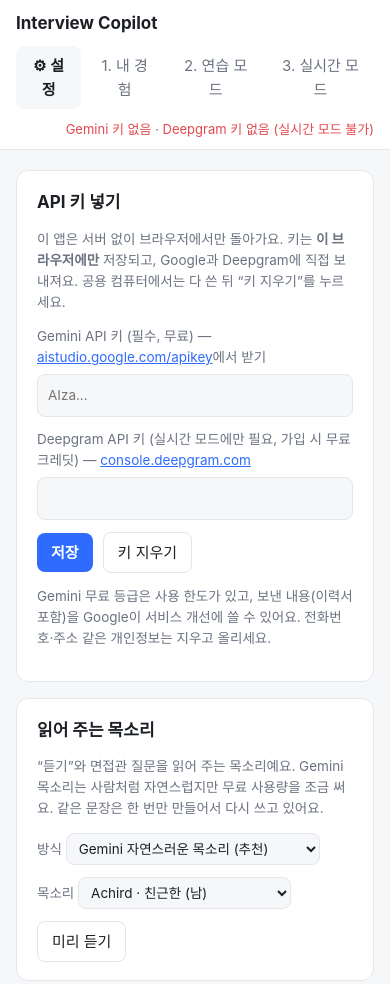
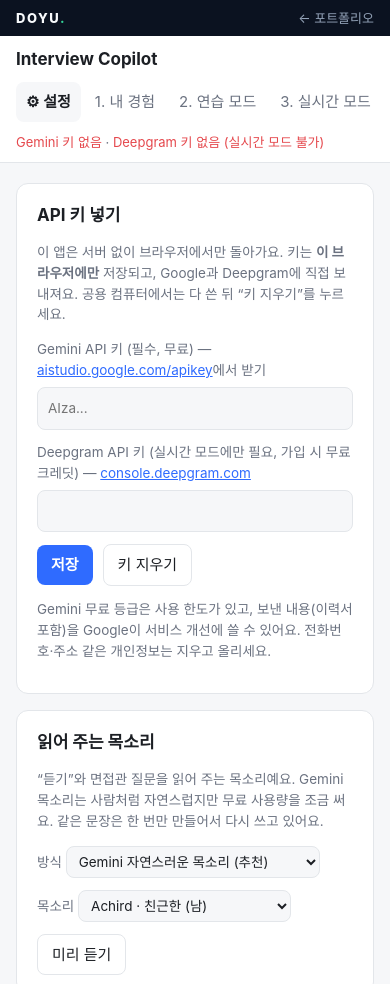
Before and after one commit to DoyuIm/interview-copilot, a plain HTML site: page index.html in a window 390 px wide. Shown: the top 984 px of the page. Drawn offline with Linux system fonts and the light colour scheme.

Commit message:
Add a portfolio nav bar and fix the header on narrow screens

```diff
--- a/index.html
+++ b/index.html
@@ -9,6 +9,15 @@
   <link rel="stylesheet" href="style.css" />
 </head>
 <body>
+  <!-- Links back to the portfolio; absolute URLs so they also work from the GitHub Pages copy. -->
+  <div class="site-bar">
+    <a class="site-logo" href="https://doyu-portfolio-site.is-a.dev/">DOYU<span>.</span></a>
+    <nav class="site-links" aria-label="Portfolio">
+      <a href="https://doyu-portfolio-site.is-a.dev/">← 포트폴리오</a>
+      <a href="https://doyu-portfolio-site.is-a.dev/#projects">Projects</a>
+      <a href="https://github.com/DoyuIm/interview-copilot" target="_blank" rel="noopener">GitHub</a>
+    </nav>
+  </div>
   <header class="top">
     <h1>Interview Copilot</h1>
     <nav class="tabs" role="tablist">
--- a/style.css
+++ b/style.css
@@ -32,6 +32,15 @@ body {
   color: var(--text);
   font: 15px/1.55 -apple-system, BlinkMacSystemFont, "Apple SD Gothic Neo", "Pretendard", sans-serif;
 }
+.site-bar {
+  display: flex; align-items: center; justify-content: space-between; gap: 12px;
+  padding: 8px 20px; background: #0B1220; font-size: 13px;
+}
+.site-logo { color: #F8FAFC; font-weight: 800; letter-spacing: .12em; text-decoration: none; }
+.site-logo span { color: #34D399; }
+.site-links { display: flex; gap: 16px; }
+.site-links a { color: #94A3B8; text-decoration: none; }
+.site-links a:hover { color: #34D399; }
 .top {
   position: sticky; top: 0; z-index: 5;
   display: flex; align-items: center; gap: 20px; flex-wrap: wrap;
@@ -117,6 +126,12 @@ details summary { cursor: pointer; color: var(--muted); font-size: 13.5px; margi
 .interim { color: var(--muted); font-style: italic; min-height: 22px; }
 @media (max-width: 600px) {
   .top { padding: 10px 16px; gap: 10px; }
+  .site-bar { padding: 8px 16px; }
+  .site-links a:not(:first-child) { display: none; }
+  .top h1 { width: 100%; }
+  .tabs { width: 100%; overflow-x: auto; scrollbar-width: none; }
+  .tab { flex: 0 0 auto; padding: 8px 10px; }
+  .status { margin-left: 0; width: 100%; }
   .question { font-size: 18px; }
   .hint-keywords { font-size: 24px; }
 }
```
